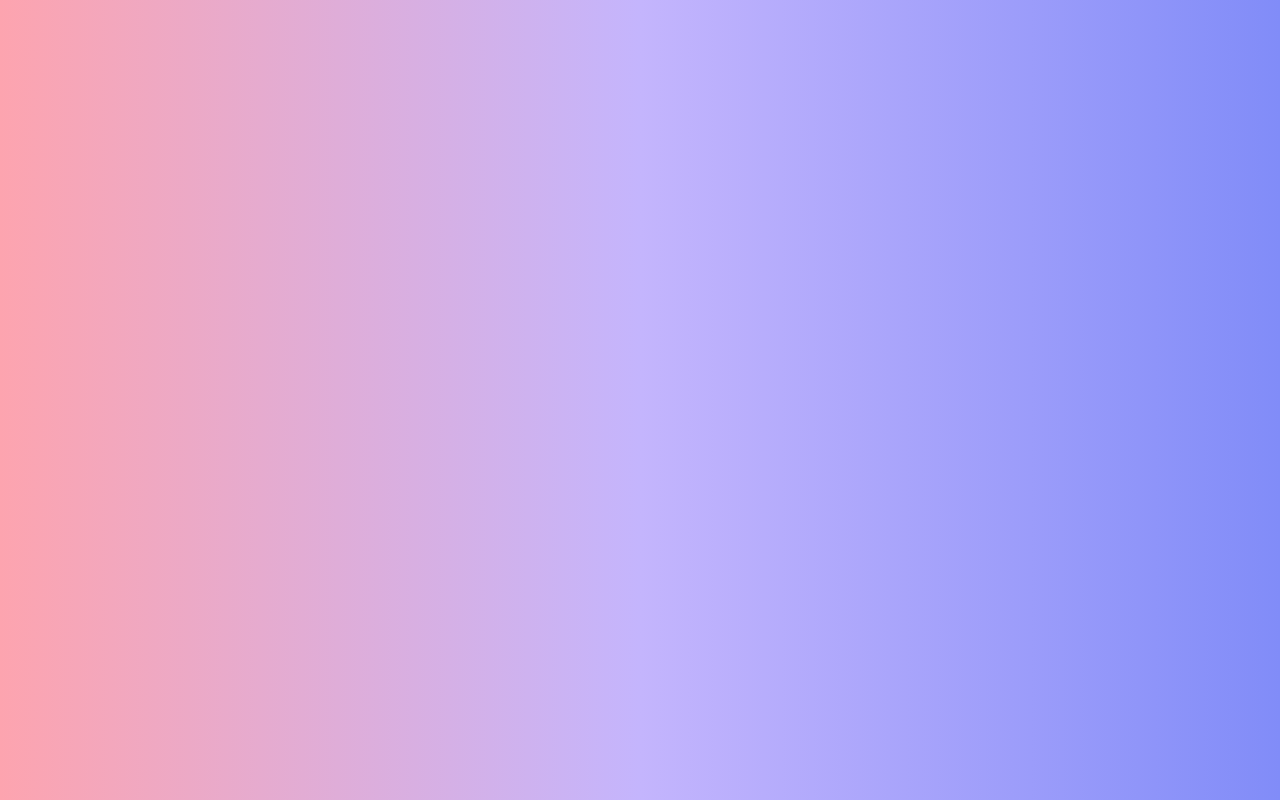
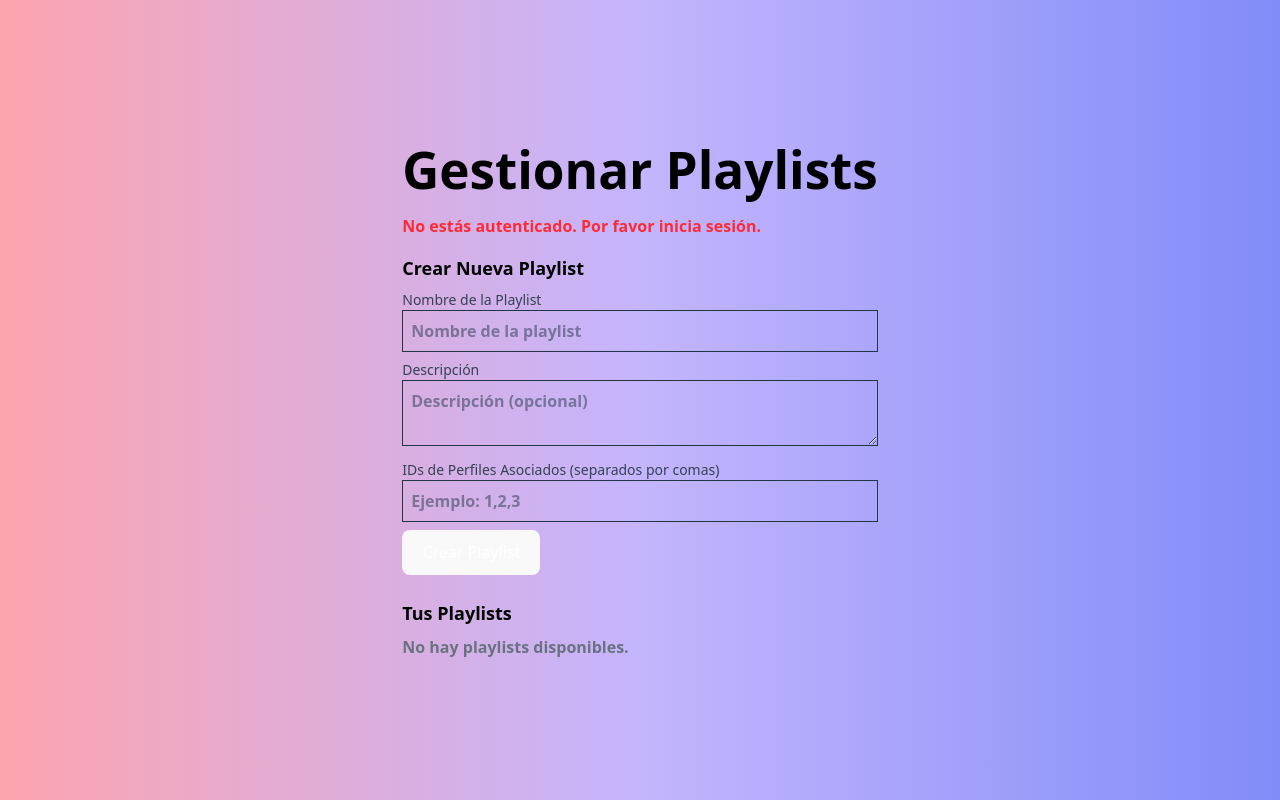
Before and after one commit to AloRod/FrontEnd, a React (Vite) app: page /PlaylistManager in a window 1280 px wide. Before the commit this address had no page. Built offline with nearby package versions, Linux system fonts and the light colour scheme.

Commit message:
complete crud playlist

```diff
--- a/src/AdminDasshboard.jsx
+++ b/src/AdminDasshboard.jsx
@@ -11,7 +11,7 @@ const AdminDashboard = () => {
 
     return (
         <div className="h-screen w-screen flex justify-center items-center bg-black">
-             <div className="w-full max-w-md p-8 rounded-lg shadow-lg bg-gray-800 ">
+            <div className="w-full max-w-md p-8 rounded-lg shadow-lg bg-gray-800">
                 <h2 className="text-3xl font-semibold text-red-900 mb-8">Panel de Administración</h2>
 
                 <div className="flex gap-6 mb-8 flex-wrap justify-center">
@@ -32,7 +32,24 @@ const AdminDashboard = () => {
                         <h3 className="text-xl text-indigo-600 font-semibold mb-4">Gestionar Usuarios</h3>
                         <p className="text-gray-600">Gestiona y supervisa a los usuarios registrados.</p>
                     </div>
+
+                    {/* Card 3: Gestionar Playlists */}
+                    <div
+                        className="bg-white shadow-lg rounded-lg p-6 w-64 cursor-pointer hover:shadow-2xl transition-transform transform hover:translate-y-1"
+                        onClick={() => navigate('/PlaylistManager')}
+                    >
+                        <h3 className="text-xl text-indigo-600 font-semibold mb-4">Gestionar Playlists</h3>
+                        <p className="text-gray-600">Crea, edita y elimina playlists de la plataforma.</p>
                     </div>
+                </div>
+
+                {/* Botón de Cerrar Sesión */}
+                <button
+                    className="bg-red-500 text-white px-4 py-2 rounded w-full mt-4 hover:bg-red-600 transition-colors"
+                    onClick={handleLogout}
+                >
+                    Cerrar Sesión
+                </button>
             </div>
         </div>
     );
--- a/src/App.jsx
+++ b/src/App.jsx
@@ -5,6 +5,7 @@ import HomeScreen from './HomeScreen';
 import AdminDashboard from './AdminDasshboard';
 import UsersRList from './UsersRList';
 import VideoList from './VideoList';
+import PlaylistManager from './PlaylistManager';
 
 function App() {
   return (
@@ -26,6 +27,9 @@ function App() {
         {/* Nueva ruta para la gestión de playlists y videos */}
         <Route path="/VideoList" element={<VideoList />} />
 
+        {/* Ruta para gestionar todas las playlists */}
+        <Route path="/PlaylistManager" element={<PlaylistManager />} />
+
       </Routes>
     </Router>
   );
--- a/src/PlaylistManager.jsx
+++ b/src/PlaylistManager.jsx
@@ -1,18 +1,23 @@
 import React, { useEffect, useState } from 'react';
 import axios from 'axios';
-import { useHistory, useParams } from 'react-router-dom';
 
 const API_URL = 'http://localhost:8000/api';
 
 const PlaylistManager = () => {
-  const history = useHistory();
   const [playlists, setPlaylists] = useState([]);
   const [name, setName] = useState('');
   const [description, setDescription] = useState('');
+  const [editingPlaylistId, setEditingPlaylistId] = useState(null);
+  const [associatedProfiles, setAssociatedProfiles] = useState([]); // Array de IDs de perfiles asociados
+  const [error, setError] = useState(null);
   const [loading, setLoading] = useState(false);
-  const [error, setError] = useState(null);
 
+  // Obtener el token y user_id del localStorage
   const getToken = () => localStorage.getItem('auth_token');
+  const getUserId = () => {
+    const userId = localStorage.getItem('user_id'); // Leer el user_id del localStorage
+    return userId ? parseInt(userId, 10) : null; // Convertir a número
+  };
 
   const getAuthHeaders = () => ({
     headers: { Authorization: `Bearer ${getToken()}` },
@@ -25,11 +30,17 @@ const PlaylistManager = () => {
       return;
     }
 
-    // Cargar todas las playlists
     axios
       .get(`${API_URL}/playlists`, getAuthHeaders())
       .then((response) => {
-        setPlaylists(response.data);
+        // Convertir associated_profiles de cadenas JSON a arrays
+        const playlistsWithParsedProfiles = response.data.map((playlist) => ({
+          ...playlist,
+          associated_profiles: playlist.associated_profiles
+            ? JSON.parse(playlist.associated_profiles)
+            : [],
+        }));
+        setPlaylists(playlistsWithParsedProfiles);
       })
       .catch((error) => {
         console.error('Error fetching playlists:', error);
@@ -37,7 +48,7 @@ const PlaylistManager = () => {
       });
   }, []);
 
-  const handleCreatePlaylist = () => {
+  const handleCreateOrUpdatePlaylist = async () => {
     if (!name.trim()) {
       setError('El nombre de la playlist es obligatorio.');
       return;
@@ -45,37 +56,89 @@ const PlaylistManager = () => {
 
     setLoading(true);
 
-    axios
-      .post(`${API_URL}/playlists`, { name, description }, getAuthHeaders())
-      .then((response) => {
-        setPlaylists([...playlists, response.data]);
+    try {
+      const userId = getUserId(); // Obtener el user_id del localStorage
+
+      if (!userId || isNaN(userId)) {
+        throw new Error('No se pudo obtener el ID del usuario o no es válido.');
+      }
+
+      // Validar y convertir associated_profiles a números
+      const profiles = Array.isArray(associatedProfiles)
+        ? associatedProfiles.map(Number).filter((id) => !isNaN(id))
+        : [];
+
+      const data = {
+        name,
+        description,
+        user_id: userId, // Usar user_id del localStorage
+        admin_id: userId, // Enviar el mismo user_id como admin_id
+        associated_profiles: profiles, // Enviar como array vacío si no hay perfiles asociados
+      };
+
+      let response;
+      if (editingPlaylistId) {
+        // Editar playlist existente
+        response = await axios.put(
+          `${API_URL}/playlists/${editingPlaylistId}`,
+          data,
+          getAuthHeaders()
+        );
+      } else {
+        // Crear nueva playlist
+        response = await axios.post(`${API_URL}/playlists`, data, getAuthHeaders());
+      }
+
+      // Actualizar la lista de playlists
+      setPlaylists(
+        editingPlaylistId
+          ? playlists.map((p) => (p.id === editingPlaylistId ? response.data : p))
+          : [...playlists, response.data]
+      );
+
+      // Limpiar el formulario
       setName('');
       setDescription('');
+      setAssociatedProfiles([]);
+      setEditingPlaylistId(null);
+      setError(null);
+    } catch (error) {
+      console.error('Error saving playlist:', error);
+
+      // Mostrar errores específicos del backend si están disponibles
+      if (error.response && error.response.data && error.response.data.errors) {
+        const errors = Object.values(error.response.data.errors).flat();
+        setError(errors.join(', '));
+      } else {
+        setError(error.message || 'Hubo un error al guardar la playlist.');
+      }
+    } finally {
       setLoading(false);
-      })
-      .catch((error) => {
-        console.error('Error creating playlist:', error);
-        setError(error.response?.data?.message || 'Hubo un error al crear la playlist.');
-        setLoading(false);
-      });
+    }
   };
 
-  const handleDeletePlaylist = (playlistId) => {
+  const handleDeletePlaylist = async (playlistId) => {
     if (window.confirm('¿Estás seguro de que deseas eliminar esta playlist?')) {
       setLoading(true);
 
-      axios
-        .delete(`${API_URL}/playlists/${playlistId}`, getAuthHeaders())
-        .then(() => {
+      try {
+        await axios.delete(`${API_URL}/playlists/${playlistId}`, getAuthHeaders());
         setPlaylists(playlists.filter((p) => p.id !== playlistId));
-          setLoading(false);
-        })
-        .catch((error) => {
+        setError(null);
+      } catch (error) {
         console.error('Error deleting playlist:', error);
         setError(error.response?.data?.message || 'Hubo un error al eliminar la playlist.');
+      } finally {
         setLoading(false);
-        });
       }
+    }
+  };
+
+  const handleEditPlaylist = (playlist) => {
+    setName(playlist.name);
+    setDescription(playlist.description);
+    setAssociatedProfiles(playlist.associated_profiles || []); // Cargar perfiles asociados
+    setEditingPlaylistId(playlist.id);
   };
 
   return (
@@ -84,31 +147,69 @@ const PlaylistManager = () => {
 
       {error && <p className="text-red-500 mb-4">{error}</p>}
 
-      {/* Formulario para crear una nueva playlist */}
-      <div className="mb-6">
-        <h2 className="text-lg font-bold mb-2 text-black">Crear Nueva Playlist</h2>
+      {/* Formulario para Crear/Editar Playlists */}
+      <form onSubmit={(e) => { e.preventDefault(); handleCreateOrUpdatePlaylist(); }} className="mb-6">
+        <h2 className="text-lg font-bold mb-2 text-black">
+          {editingPlaylistId ? 'Editar Playlist' : 'Crear Nueva Playlist'}
+        </h2>
+        <div className="mb-2">
+          <label className="block text-sm font-medium text-gray-700">Nombre de la Playlist</label>
           <input
             type="text"
             placeholder="Nombre de la playlist"
             value={name}
             onChange={(e) => setName(e.target.value)}
             required
-          className="border p-2 w-full mb-2 text-black"
+            className="border p-2 w-full"
           />
+        </div>
+        <div className="mb-2">
+          <label className="block text-sm font-medium text-gray-700">Descripción</label>
           <textarea
             placeholder="Descripción (opcional)"
             value={description}
             onChange={(e) => setDescription(e.target.value)}
-          className="border p-2 w-full mb-2 text-black"
+            className="border p-2 w-full"
           />
+        </div>
+        <div className="mb-2">
+          <label className="block text-sm font-medium text-gray-700">
+            IDs de Perfiles Asociados (separados por comas)
+          </label>
+          <input
+            type="text"
+            placeholder="Ejemplo: 1,2,3"
+            value={associatedProfiles.join(',')}
+            onChange={(e) =>
+              setAssociatedProfiles(e.target.value.split(',').map((id) => id.trim()))
+            }
+            className="border p-2 w-full"
+          />
+        </div>
+        <div className="flex gap-2">
           <button
-          onClick={handleCreatePlaylist}
+            type="submit"
             disabled={loading}
-          className={`bg-green-600 text-white px-4 py-2 rounded ${loading ? 'opacity-50 cursor-not-allowed' : ''}`}
+            className={`bg-indigo-600 text-white px-4 py-2 rounded ${loading ? 'opacity-50 cursor-not-allowed' : ''}`}
           >
-          {loading ? 'Creando...' : 'Crear Playlist'}
+            {loading ? 'Procesando...' : editingPlaylistId ? 'Actualizar Playlist' : 'Crear Playlist'}
           </button>
+          {editingPlaylistId && (
+            <button
+              type="button"
+              onClick={() => {
+                setName('');
+                setDescription('');
+                setAssociatedProfiles([]);
+                setEditingPlaylistId(null);
+              }}
+              className="bg-gray-300 px-4 py-2 rounded"
+            >
+              Cancelar
+            </button>
+          )}
         </div>
+      </form>
 
       {/* Lista de Playlists */}
       <div>
@@ -118,15 +219,21 @@ const PlaylistManager = () => {
         ) : (
           <ul className="space-y-2">
             {playlists.map((playlist) => (
-              <li key={playlist.id} className="flex items-center justify-between p-2 border rounded-md bg-gray-50">
+              <li key={playlist.id} className="flex justify-between items-center p-2 border rounded-md bg-gray-50">
                 <div>
                   <h3 className="font-bold text-black">{playlist.name}</h3>
                   <p className="text-xs text-gray-600">{playlist.description}</p>
+                  <p className="text-xs text-gray-500">
+                    Perfiles Asociados:{' '}
+                    {Array.isArray(playlist.associated_profiles)
+                      ? playlist.associated_profiles.join(', ') || 'Ninguno'
+                      : 'Ninguno'}
+                  </p>
                 </div>
                 <div className="flex gap-2">
                   <button
                     className="bg-yellow-500 text-white px-2 py-1 rounded"
-                    onClick={() => history.push(`/playlists/edit/${playlist.id}`)} // Redirige a la página de edición
+                    onClick={() => handleEditPlaylist(playlist)}
                   >
                     Editar
                   </button>
```
Lines whose indentation alone changed are shown as unchanged.
